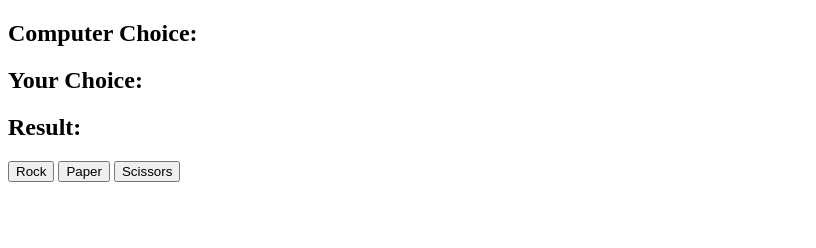
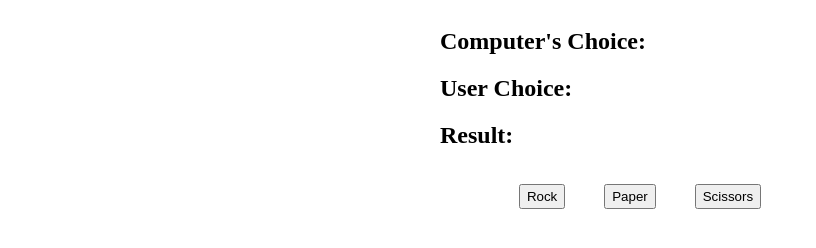
Before and after one commit to FelipeGuerra5/rock-paper-scissors, a plain HTML site: page index.html in a window 1280 px wide. Shown: the whole page, without its empty margins (0-816 px from the left). Drawn offline with Linux system fonts and the light colour scheme.

Commit message:
JS is generating all the HTml inside conteainer div The code is simple and to verbose It will be improved in the next branch

```diff
--- a/app.js
+++ b/app.js
@@ -1,15 +1,73 @@
-const computerChoiceDisplay = document.getElementById('computer-choice')
-const userChoiceDisplay = document.getElementById('user-choice')
-const resultDisplay = document.getElementById('result')
+const container = document.getElementById('container')
+
+// Display
+const display = document.createElement('div')
+display.classList.add('display')
+container.appendChild(display)
+
+// Choices div
+const displayButtons = document.createElement('div')
+displayButtons.classList.add('choices')
+container.appendChild(displayButtons)
+
+// Create h2 and span
+const pcChoiceSpan = document.createElement('span')
+pcChoiceSpan.classList.add('computer-choice')
+
+const pcChoice = document.createElement('h2')
+pcChoice.innerHTML = "Computer's Choice: "
+pcChoice.appendChild(pcChoiceSpan)
+display.appendChild(pcChoice)
+
+// Create h2 and span
+const userChoiceSpan = document.createElement('span')
+userChoiceSpan.classList.add('user-choice')
+
+const userChoice = document.createElement('h2')
+userChoice.innerHTML = 'User Choice: '
+userChoice.appendChild(userChoiceSpan)
+display.appendChild(userChoice)
+
+// Create h2 and span
+const resultSpan = document.createElement('span')
+resultSpan.classList.add('result')
+
+const result = document.createElement('h2')
+result.innerHTML = 'Result: '
+result.appendChild(resultSpan)
+display.appendChild(result)
+
+// Create Button Rock
+const buttonRock = document.createElement('button')
+buttonRock.classList.add('button')
+buttonRock.id = 'rock'
+buttonRock.innerHTML = 'Rock'
+displayButtons.appendChild(buttonRock)
+
+// Create Button Paper
+const buttonPaper = document.createElement('button')
+buttonPaper.classList.add('button')
+buttonPaper.id = 'paper'
+buttonPaper.innerHTML = 'Paper'
+displayButtons.appendChild(buttonPaper)
+
+// Create Button Scissors
+const buttonScissors = document.createElement('button')
+buttonScissors.classList.add('button')
+buttonScissors.id = 'scissors'
+buttonScissors.innerHTML = 'Scissors'
+displayButtons.appendChild(buttonScissors)
+
+console.log('hello world')
+
 const possibleChoices = document.querySelectorAll('.button')
-
 possibleChoices.forEach(possibleChoice => possibleChoice.addEventListener('click', (e) => {
     let userChoice = e.target.id
-    userChoiceDisplay.innerHTML = userChoice
+    userChoiceSpan.innerHTML = userChoice
     let computerChoice = generateComputerChoice()
-    computerChoiceDisplay.innerHTML = computerChoice
+    pcChoiceSpan.innerHTML = computerChoice
     console.log(userChoice, computerChoice)
-    resultDisplay.innerHTML = getResult(userChoice, computerChoice)
+    resultSpan.innerHTML = getResult(userChoice, computerChoice)
 }))
 
 function generateComputerChoice() {
--- /dev/null
+++ b/index.css
@@ -0,0 +1,25 @@
+body{
+    display: flex;
+    justify-content: center;
+    align-content: center;
+}
+
+#container{
+    width: 400px;
+    max-height: 600px;
+    display: flex;
+    align-items:flex-start;
+    /* justify-items: center; */
+    /* flex-wrap: wrap; */
+    flex-direction: column;
+}
+
+.choices{
+    align-self: center;
+    width: 80%;
+    height: 25px;
+    margin-top: 15px;
+    display: flex;
+    flex-direction: row;
+    justify-content: space-evenly;
+}
--- a/index.html
+++ b/index.html
@@ -3,17 +3,10 @@
 <head>
     <meta charset="utf-8">
     <title>Rock Paper Scissors</title>
+    <link rel="stylesheet" href="index.css">
 </head>
 <body>
-
-    <h2>Computer Choice: <span id="computer-choice"></span></h2>
-    <h2>Your Choice: <span id="user-choice"></span> </h2>
-    <h2>Result: <span id="result"></span></h2>
-
-    <button class="button" id="rock">Rock</button>
-    <button class="button" id="paper">Paper</button>
-    <button class="button" id="scissors">Scissors</button>
-
+    <div id="container"></div>
     <script src="app.js"></script>
 </body>
 </html>
```
